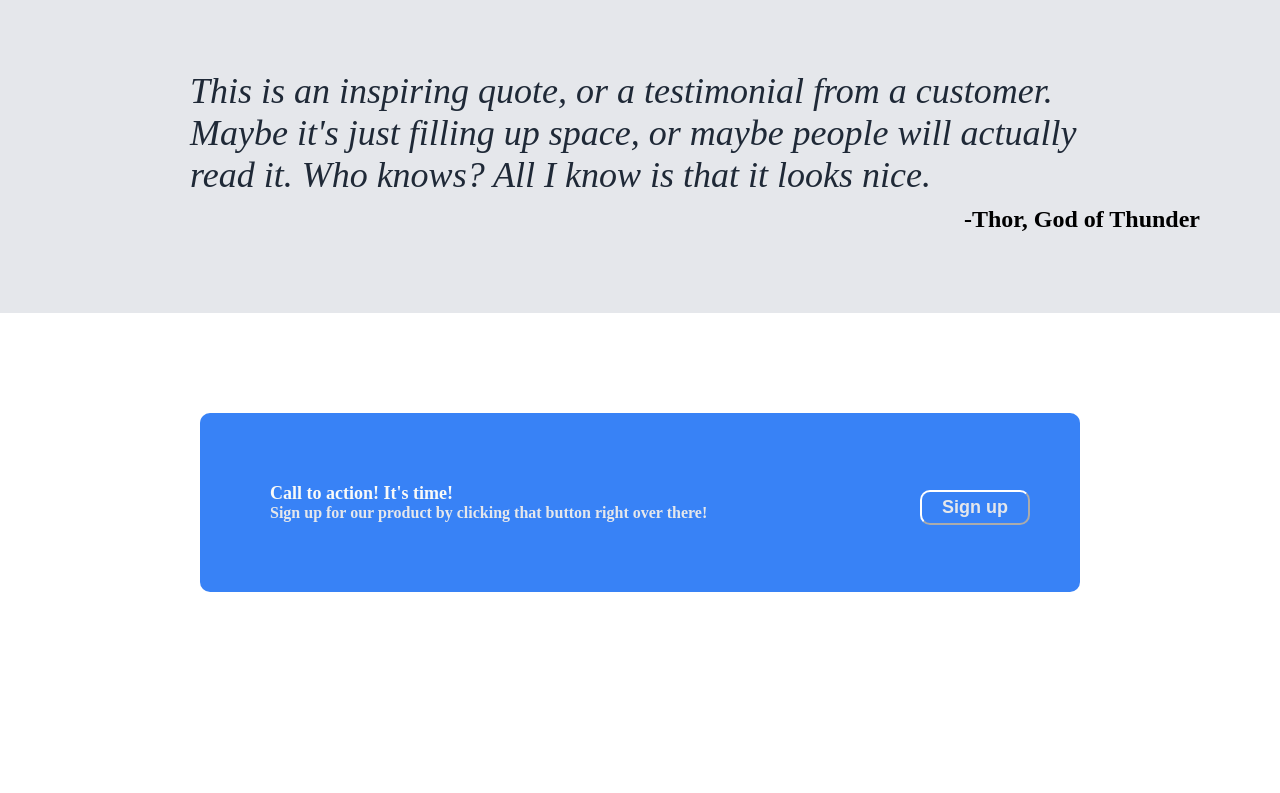
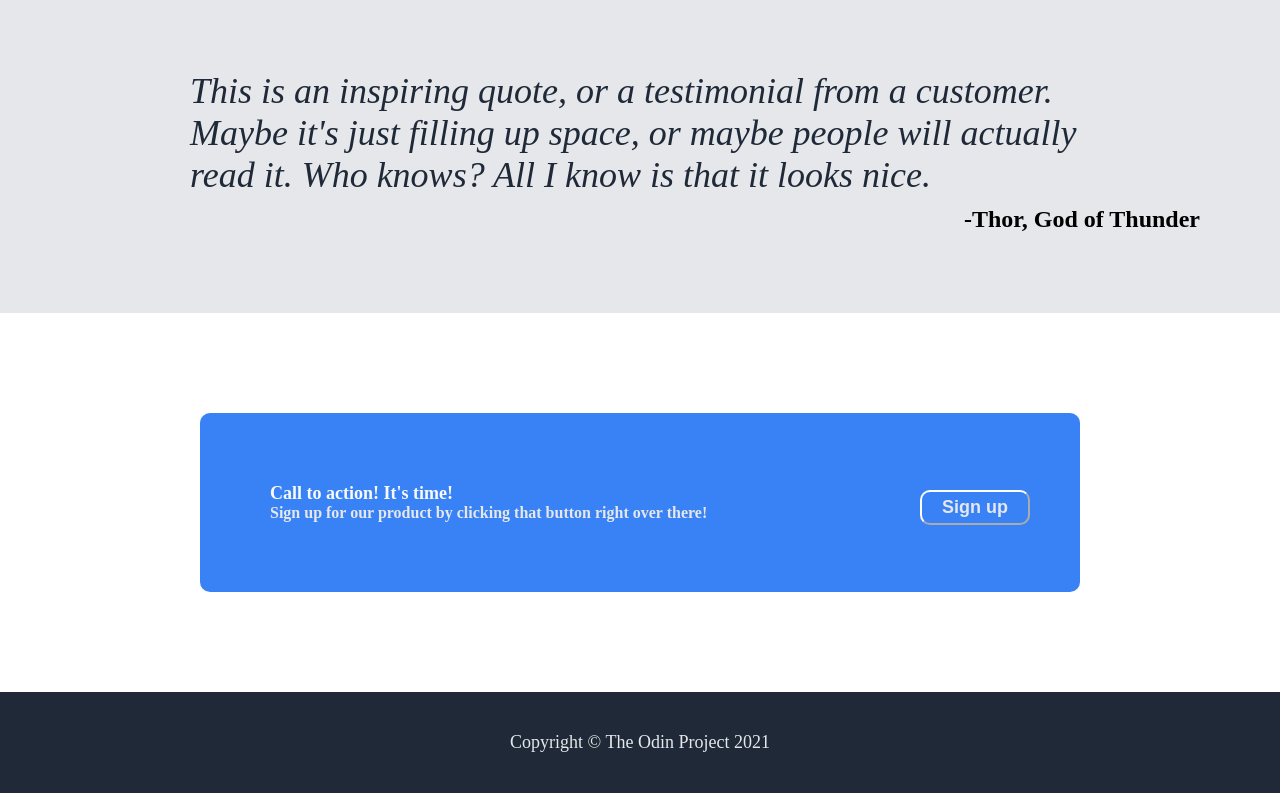
Before and after one commit to CaravanPilot/landing-page, a plain HTML site: page index.html in a window 1280 px wide. Shown: the part 852-1645 px from the top of the page. Drawn offline with Linux system fonts and the light colour scheme.

Commit message:
add footer

```diff
--- a/index.html
+++ b/index.html
@@ -58,9 +58,12 @@
             <div>Call to action!  It's time!</div>
             <div class="signup">Sign up for our product by clicking that button right over there!</div>
         </div>
-        <div><button type="button" class="button2">Sign up</button></div>
+        <button type="button" class="button2">Sign up</button>
     </div>
 
+    <div class="footer">
+        <div>Copyright &copy; The Odin Project 2021</div>
+    </div>
 
 </body>
 
--- a/style.css
+++ b/style.css
@@ -60,6 +60,7 @@ a {
 .button1 {
     color: #E5E7EB;
     background-color: #3882F6;
+    font-size: 18px;
     font-weight: bold;
     padding: 5px 20px;
     margin-top: 10px;
@@ -140,6 +141,7 @@ a {
     background-color: #3882F6;
     margin: 200px;
     margin-top: 100px;
+    margin-bottom: 100px;
     padding: 50px;
     display: flex;
     align-items: center;
@@ -171,3 +173,11 @@ a {
     border-radius: 10px;
     border-color: white;
 }
+
+.footer {
+    background-color: #1F2937;
+    color: #E5E7EB;
+    text-align: center;
+    padding: 40px;
+    font-size: 18px;
+}
```
